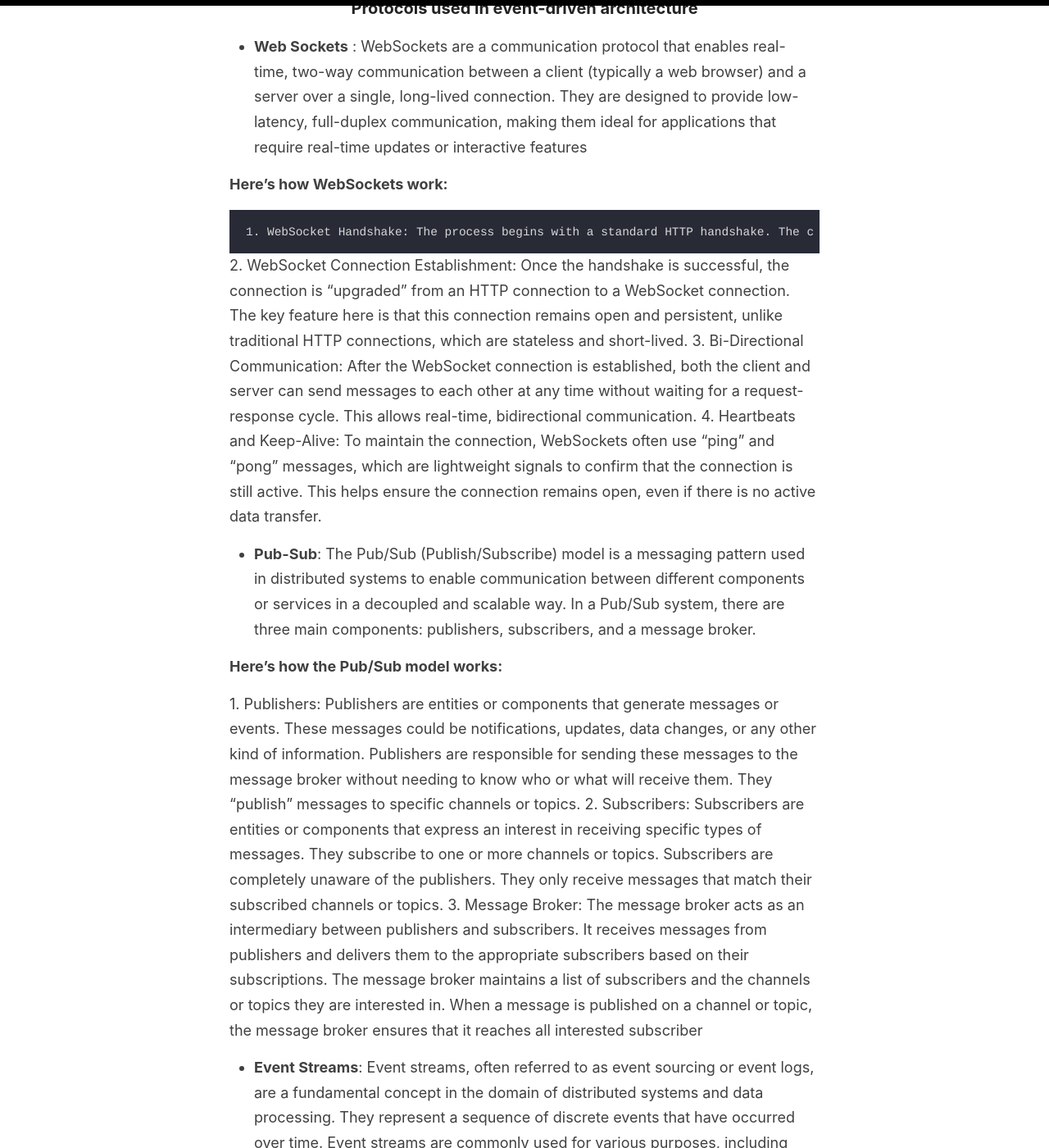
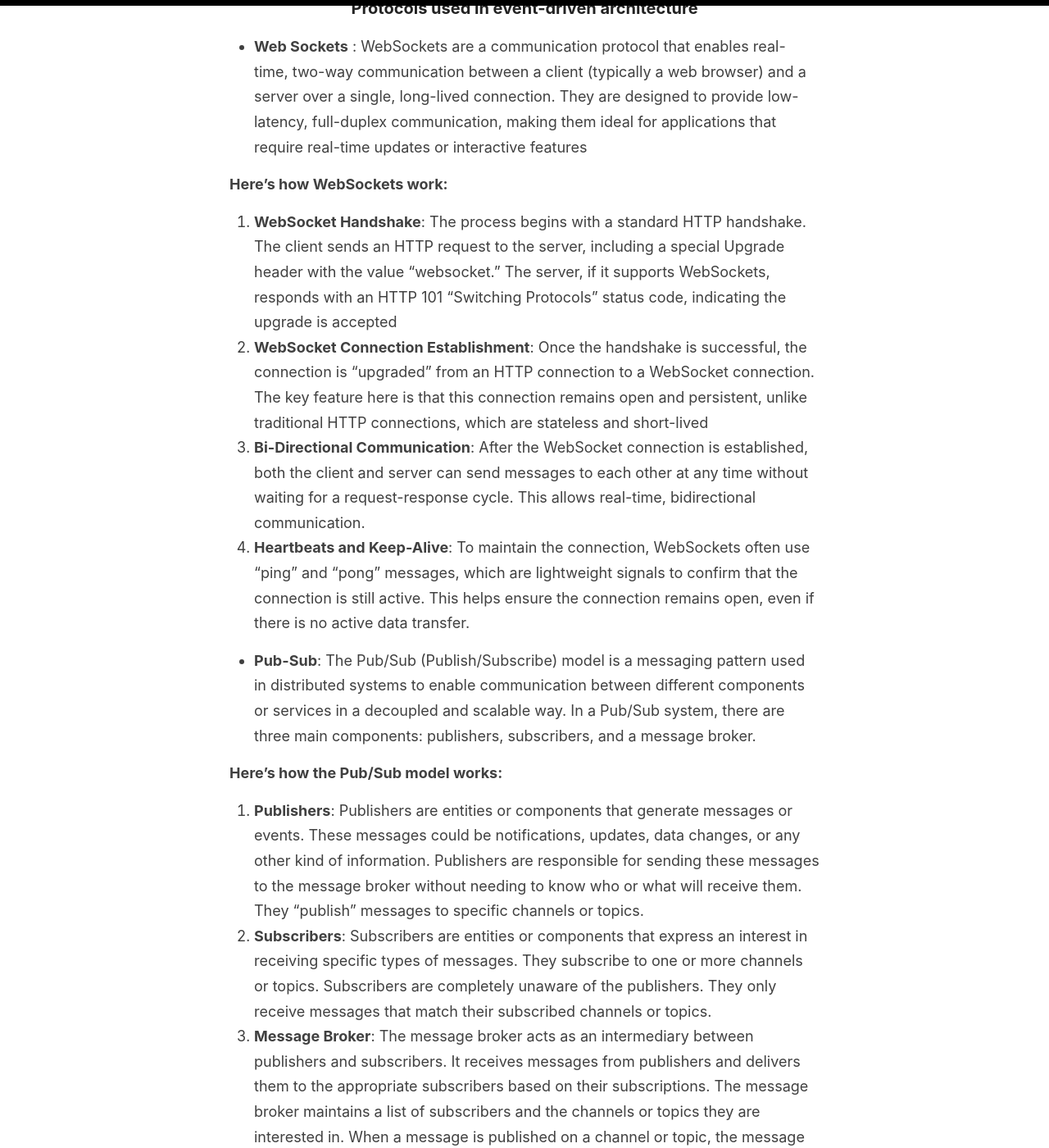
Before and after one commit to patnidevesh/patnidevesh.github.io, a Jekyll site: the page built from _posts/2023-10-10-event-driven-architecture.md, in a window 1280 px wide and 1400 px high, scrolled down 2462 px. Shown: the whole window at 82% size. Built offline with Jekyll 4.4.1, drawn with Linux system fonts in a browser that asks for light colours; some of the changed text lies outside the part shown.

Commit message:
Update 2023-10-10-event-driven-architecture.md

```diff
--- a/_posts/2023-10-10-event-driven-architecture.md
+++ b/_posts/2023-10-10-event-driven-architecture.md
@@ -34,48 +34,33 @@ As mentioned above events are generally referred to change in state. When you th
 - **Web Sockets** : WebSockets are a communication protocol that enables real-time, two-way communication between a client (typically a web browser) and a server over a single, long-lived connection. They are designed to provide low-latency, full-duplex communication, making them ideal for applications that require real-time updates or interactive features
 
 **Here's how WebSockets work:**
-
-	1. WebSocket Handshake: The process begins with a standard HTTP handshake. The client sends an HTTP request to the server, including a special Upgrade header with the value "websocket." The server, if it supports WebSockets, responds with an HTTP 101 "Switching Protocols" status code, indicating the upgrade is accepted.
-
-  	2. WebSocket Connection Establishment: Once the handshake is successful, the connection is "upgraded" from an HTTP connection to a WebSocket connection. The key feature here is that this connection remains open and persistent, unlike traditional HTTP connections, which are stateless and short-lived.
-
-  	3. Bi-Directional Communication: After the WebSocket connection is established, both the client and server can send messages to each other at any time without waiting for a request-response cycle. This allows real-time, bidirectional communication.
-
-  	4. Heartbeats and Keep-Alive: To maintain the connection, WebSockets often use "ping" and "pong" messages, which are lightweight signals to confirm that the connection is still active. This helps ensure the connection remains open, even if there is no active data transfer.
+1. **WebSocket Handshake**: The process begins with a standard HTTP handshake. The client sends an HTTP request to the server, including a special Upgrade header with the value "websocket." The server, if it supports WebSockets, responds with an HTTP 101 "Switching Protocols" status code, indicating the upgrade is accepted
+2. **WebSocket Connection Establishment**: Once the handshake is successful, the connection is "upgraded" from an HTTP connection to a WebSocket connection. The key feature here is that this connection remains open and persistent, unlike traditional HTTP connections, which are stateless and short-lived
+3. **Bi-Directional Communication**: After the WebSocket connection is established, both the client and server can send messages to each other at any time without waiting for a request-response cycle. This allows real-time, bidirectional communication.
+4. **Heartbeats and Keep-Alive**: To maintain the connection, WebSockets often use "ping" and "pong" messages, which are lightweight signals to confirm that the connection is still active. This helps ensure the connection remains open, even if there is no active data transfer.
 
 - **Pub-Sub**:  The Pub/Sub (Publish/Subscribe) model is a messaging pattern used in distributed systems to enable communication between different components or services in a decoupled and scalable way. In a Pub/Sub system, there are three main components: publishers, subscribers, and a message broker.
 
 **Here's how the Pub/Sub model works:**
-
- 	1. Publishers: Publishers are entities or components that generate messages or events. These messages could be notifications, updates, data changes, or any other kind of information. Publishers are responsible for sending these messages to the message broker without needing to know who or what will receive them. They "publish" messages to specific channels or topics.
-
-   	2. Subscribers: Subscribers are entities or components that express an interest in receiving specific types of messages. They subscribe to one or more channels or topics. Subscribers are completely unaware of the publishers. They only receive messages that match their subscribed channels or topics.
-
-  	3. Message Broker: The message broker acts as an intermediary between publishers and subscribers. It receives messages from publishers and delivers them to the appropriate subscribers based on their subscriptions. The message broker maintains a list of subscribers and the channels or topics they are interested in. When a message is published on a channel or topic, the message broker ensures that it reaches all interested subscriber
+1. **Publishers**: Publishers are entities or components that generate messages or events. These messages could be notifications, updates, data changes, or any other kind of information. Publishers are responsible for sending these messages to the message broker without needing to know who or what will receive them. They "publish" messages to specific channels or topics.
+2. **Subscribers**: Subscribers are entities or components that express an interest in receiving specific types of messages. They subscribe to one or more channels or topics. Subscribers are completely unaware of the publishers. They only receive messages that match their subscribed channels or topics.
+3. **Message Broker**: The message broker acts as an intermediary between publishers and subscribers. It receives messages from publishers and delivers them to the appropriate subscribers based on their subscriptions. The message broker maintains a list of subscribers and the channels or topics they are interested in. When a message is published on a channel or topic, the message broker ensures that it reaches all interested subscriber
 
 - **Event Streams**: Event streams, often referred to as event sourcing or event logs, are a fundamental concept in the domain of distributed systems and data processing. They represent a sequence of discrete events that have occurred over time. Event streams are commonly used for various purposes, including real-time data processing, event-driven architectures, and auditing
 
 **Here's how event streams work:**
-
- 	1. Events: Events are discrete occurrences or updates that happen within a system. These events can represent a wide range of activities, such as user actions (e.g., clicks, sign-ins), system changes (e.g., configuration updates), or sensor data (e.g., temperature readings). Each event is typically represented as a structured piece of data.
-
-  	2. Event Log: Events are appended to an event log, which is essentially a time-ordered, immutable, and append-only data structure. The event log serves as a historical record of all events that have occurred within a system. Events are appended to the log as they happen, and once an event is added, it cannot be modified or deleted.
-
-  	3. Event Stream Processing: Event streams can be processed in real-time or batch mode. Event stream processing involves reading events from the event log and taking actions based on the information contained in those events. This processing can include aggregations, analytics, notifications, or triggering other actions in response to specific events.
+1. **Events**: Events are discrete occurrences or updates that happen within a system. These events can represent a wide range of activities, such as user actions (e.g., clicks, sign-ins), system changes (e.g., configuration updates), or sensor data (e.g., temperature readings). Each event is typically represented as a structured piece of data.
+2. **Event Log**: Events are appended to an event log, which is essentially a time-ordered, immutable, and append-only data structure. The event log serves as a historical record of all events that have occurred within a system. Events are appended to the log as they happen, and once an event is added, it cannot be modified or deleted.
+3. **Event Stream Processing**: Event streams can be processed in real-time or batch mode. Event stream processing involves reading events from the event log and taking actions based on the information contained in those events. This processing can include aggregations, analytics, notifications, or triggering other actions in response to specific events.
 
 - **Web Hooks** : Webhooks are a way for web applications to provide real-time data to other applications or services. They enable one application to notify another application or service about events or updates in near real-time. Webhooks are widely used for various purposes, such as triggering actions in response to events, data synchronization, and integrations between different software systems
 
 **Here's how webhooks work:**
-
-	1. Setup and Registration: To use webhooks, the receiving application or service (the webhook consumer) provides a URL endpoint where it can receive HTTP POST requests. This URL is typically provided to the sending application (the webhook provider). The webhook provider needs to know where to send data when an event occurs.
-
- 	2. Event Occurs: An event, such as a user signing up, a payment being made, a new comment being posted, or any other event defined by the webhook provider, occurs in the provider's system. This could be a user action, a change in data, or any other trigger.
-
-  	3. Notification: When the event occurs, the webhook provider generates a payload containing information about the event and sends an HTTP POST request to the URL endpoint provided by the webhook consumer. This payload is typically in JSON format and includes data related to the event.
-
-  	4. Webhook Consumer Processing: The webhook consumer receives the HTTP POST request with the event data. It processes the payload and takes actions based on the information provided. These actions could include updating its database, sending notifications, or triggering other processes.
-
-  	5. Acknowledgment: After processing the payload successfully, the webhook consumer may respond to the webhook provider with a status code (usually 2xx) to confirm that it has received and processed the data. This acknowledgment helps ensure the webhook provider that the event notification was successfully delivered
+1. **Setup and Registration**: To use webhooks, the receiving application or service (the webhook consumer) provides a URL endpoint where it can receive HTTP POST requests. This URL is typically provided to the sending application (the webhook provider). The webhook provider needs to know where to send data when an event occurs.
+2. **Event Occurs**: An event, such as a user signing up, a payment being made, a new comment being posted, or any other event defined by the webhook provider, occurs in the provider's system. This could be a user action, a change in data, or any other trigger.
+3. **Notification**: When the event occurs, the webhook provider generates a payload containing information about the event and sends an HTTP POST request to the URL endpoint provided by the webhook consumer. This payload is typically in JSON format and includes data related to the event.
+4. **Webhook Consumer Processing**: The webhook consumer receives the HTTP POST request with the event data. It processes the payload and takes actions based on the information provided. These actions could include updating its database, sending notifications, or triggering other processes.
+5. **Acknowledgment**: After processing the payload successfully, the webhook consumer may respond to the webhook provider with a status code (usually 2xx) to confirm that it has received and processed the data. This acknowledgment helps ensure the webhook provider that the event notification was successfully delivered
 
 ### Key Benefits of Event Driven Architecture:
 - Loosely Coupled: Components are usually not aware of each other existence and how other components functions as they mainly communicate using events. This allows to make changes to one service and deploy them without affecting the other services.
```
